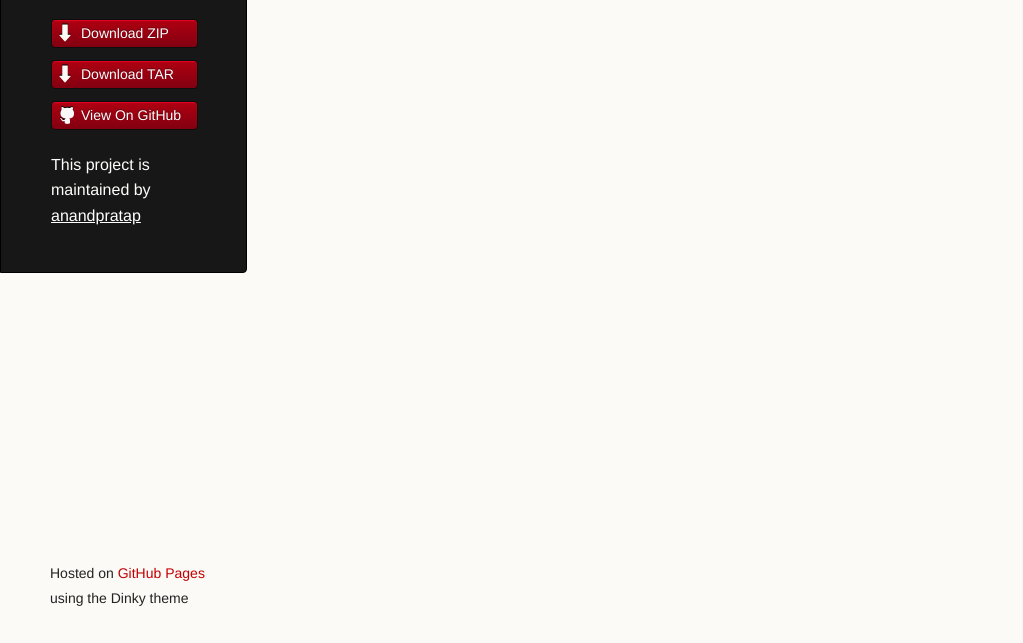
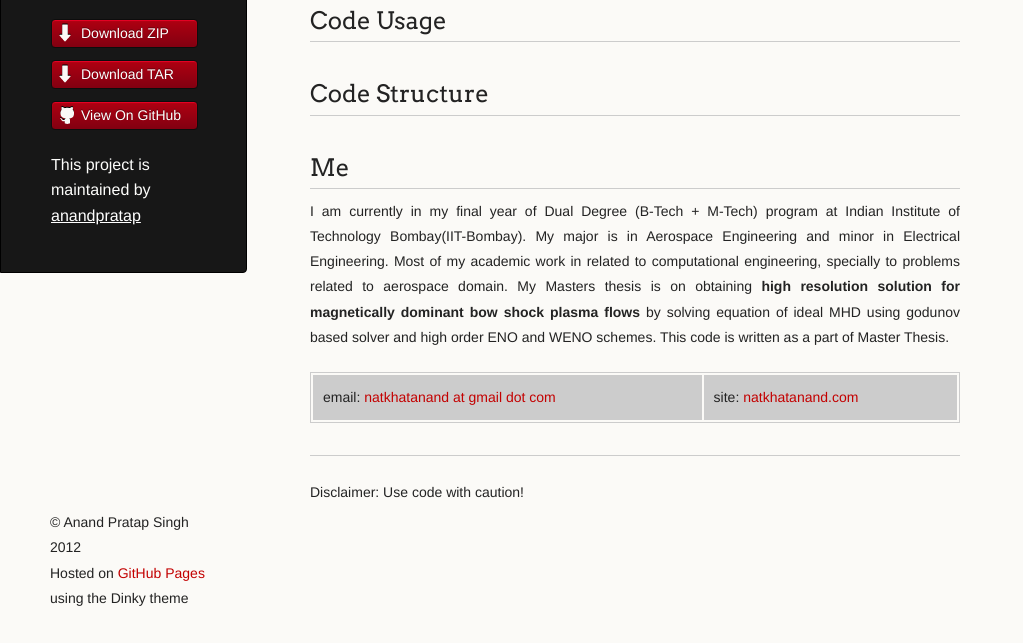
Before and after one commit to anandpratap/halo, a plain HTML site: page index.html in a window 1280 px wide. Shown: the part 157-800 px from the top of the page, without its empty margins (0-1023 px from the left). Drawn offline with Linux system fonts and the light colour scheme.

Commit message:
index.html

```diff
--- a/index.html
+++ b/index.html
@@ -31,13 +31,22 @@
       </header>
       <section>
         <h1>Halo</h1>
+<p><em>Ideal MHD Solver</em></p>
+<h2>Code Usage</h2>
+<h2>Code Structure</h2>
+<h2>Me</h2>
 
-<p><em>Ideal MHD Solver</em></p>
-
+<p style="text-align:justify">I am currently in my final year of Dual Degree (B-Tech + M-Tech) program at Indian Institute of Technology Bombay(IIT-Bombay). My major is in Aerospace Engineering and minor in Electrical Engineering. Most of my academic work in related to computational engineering, specially to problems related to aerospace domain. My Masters thesis is on obtaining <strong>high resolution solution for magnetically dominant bow shock plasma flows</strong> by solving equation of ideal MHD using godunov based solver and high order ENO and WENO schemes. This code is written as a part of Master Thesis. </p>
+<table><tr>
+<td>email:<a href=mailto:natkhatanand@gmail.com> natkhatanand at gmail dot com</a><br> </td>
+<td>site:<a href=http://natkhatanand.com> natkhatanand.com</a></td>
+</tr>
+</table>
 <hr>
+<small>Disclaimer: Use code with caution!</small>
       </section>
       <footer>
-        <p><small>Hosted on <a href="https://pages.github.com">GitHub Pages</a> using the Dinky theme</small></p>
+        <p><small>&copy Anand Pratap Singh 2012 <br>Hosted on <a href="https://pages.github.com">GitHub Pages</a> using the Dinky theme</small></p>
       </footer>
     </div>
     <!--[if !IE]><script>fixScale(document);</script><![endif]-->
```
